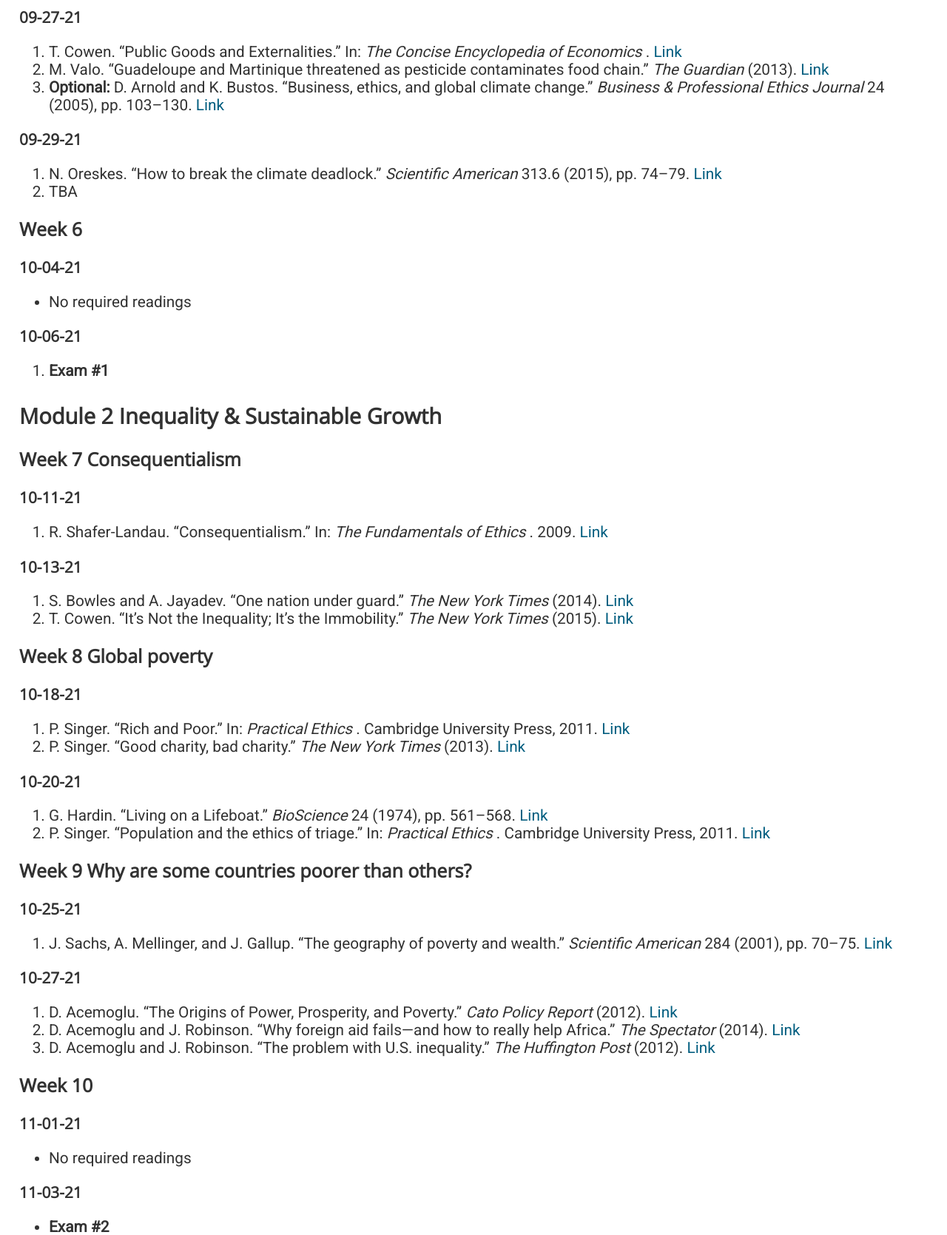
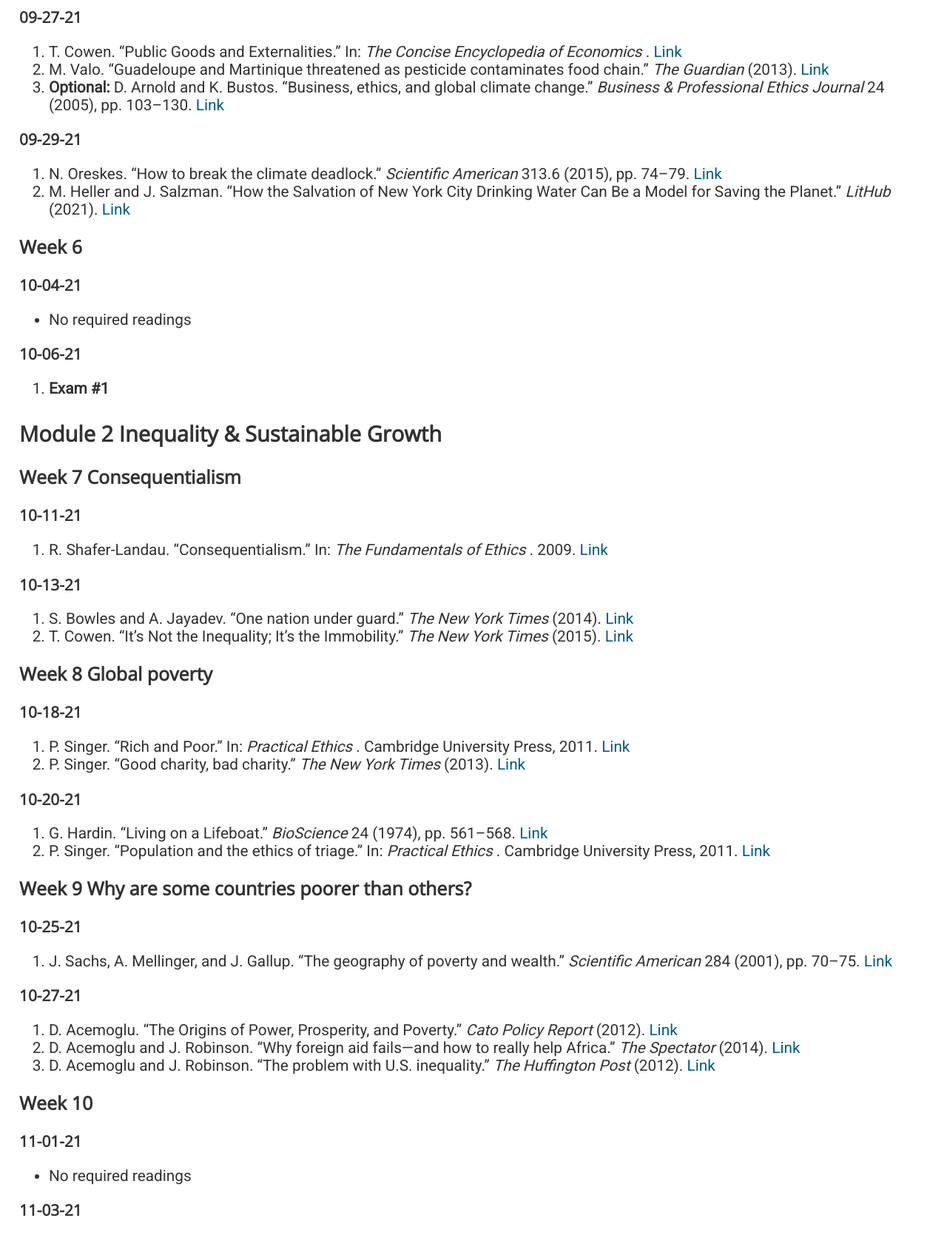
Before and after one commit to makp/website, a Flask app: page /schedule5 in a window 1280 px wide. Shown: the part 1452-3121 px from the top of the page at 74% size. Run offline with Flask 2, Linux system fonts and the light colour scheme.

Commit message:
Add reading about PES

```diff
--- a/templates/includes/schedule_f21_phil255.html
+++ b/templates/includes/schedule_f21_phil255.html
@@ -336,7 +336,15 @@
    </a>
   </li>
   <li class="enumerate" id="x1-16004x2">
-   TBA
+   M. Heller and J. Salzman. “How the Salvation of New York City Drinking
+     Water Can Be a Model for Saving the Planet.”
+   <em>
+    LitHub
+   </em>
+   (2021).
+   <a href="https://lithub.com/how-innovative-ownership-design-can-save-the-planet-from-ruin/">
+    Link
+   </a>
   </li>
  </ol>
  <!--l. 91-->
```
Also changed, not shown: 2 other files.
